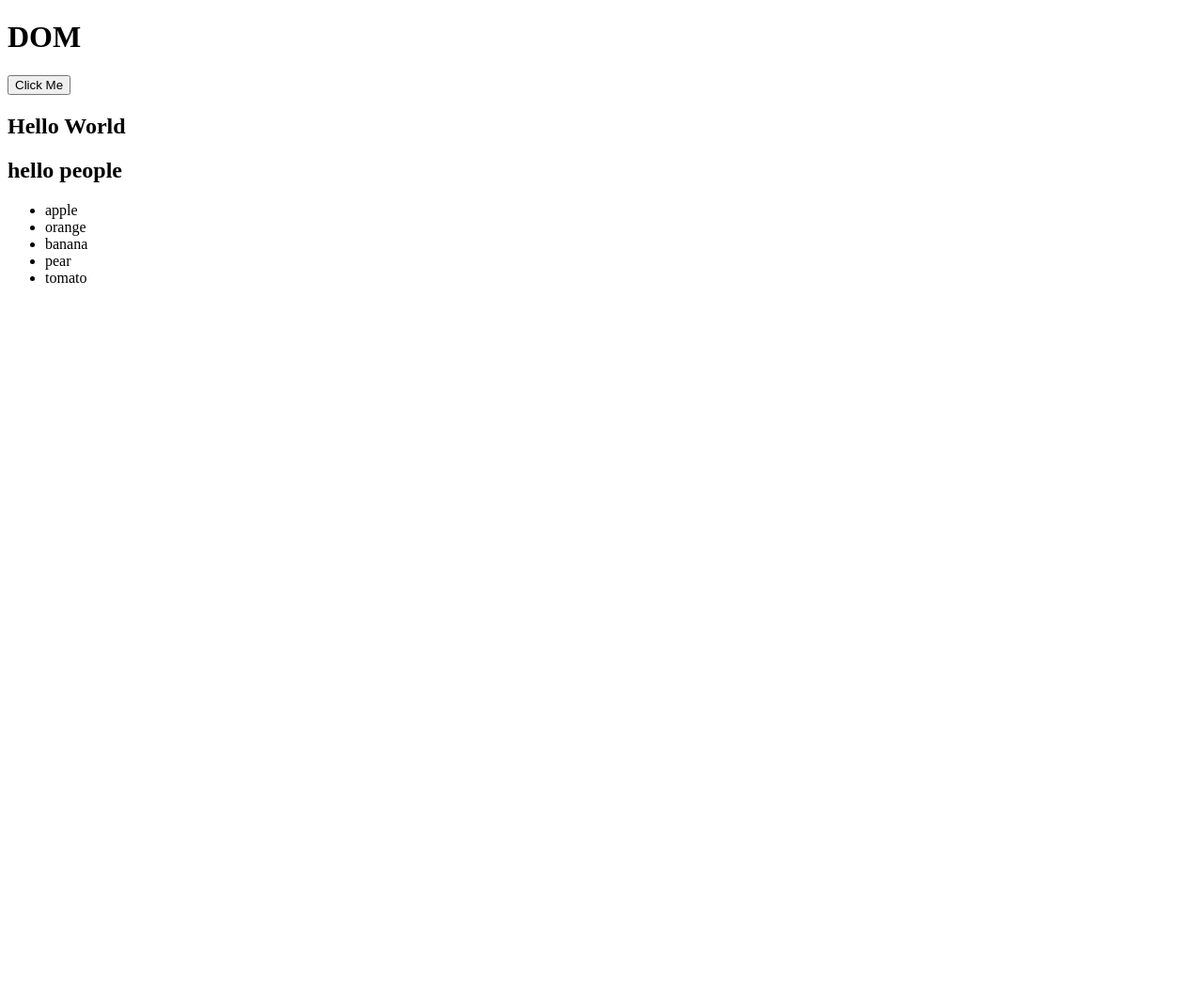
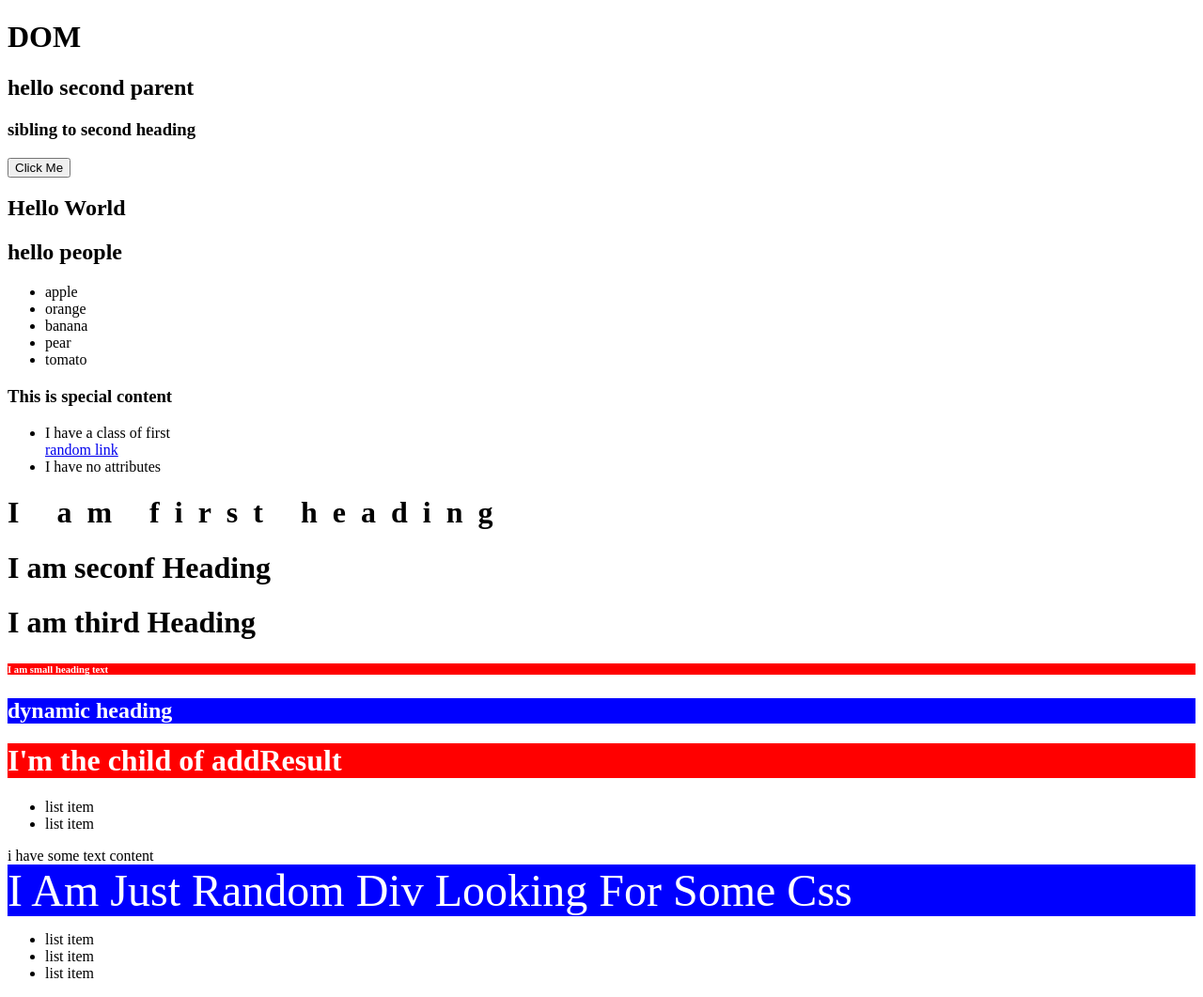
Before and after one commit to er-mm/JS, a website: page DOM/index.html in a window 1280 px wide. Shown: the whole page at 94% size. Before the commit the page ends 800 px from the top, so only its background shows below. Drawn offline with Linux system fonts and the light colour scheme.

Commit message:
all about DOM

```diff
--- a/DOM/index.html
+++ b/DOM/index.html
@@ -5,23 +5,77 @@
     <meta http-equiv="X-UA-Compatible" content="IE=edge" />
     <meta name="viewport" content="width=device-width, initial-scale=1.0" />
     <title>Document</title>
+    <style>
+      .colors {
+        background: red;
+        color: white;
+      }
+      .text {
+        font-size: 2rem;
+        letter-spacing: 1rem;
+      }
+      .red {
+        background: red;
+        color: white;
+      }
+      .blue {
+        background: blue;
+        color: white;
+      }
+      .cssTitle {
+        background: blue;
+        color: white;
+        font-size: 3rem;
+        text-transform: capitalize;
+      }
+    </style>
   </head>
   <body>
     <h1 id="title">DOM</h1>
-    <div id="generalConcept"></div>
+    <div id="parent">
+      <h1>hello parent</h1>
+      <div class="secondParent">
+        <h2>hello second parent</h2>
+        <h3>sibling to second heading</h3>
+      </div>
+    </div>
 
     <button id="btn">Click Me</button>
 
     <h2>Hello World</h2>
     <h2>hello people</h2>
     <ul id="result">
-      <li class="special">apple</li>
+      <li class="special first">apple</li>
       <li>orange</li>
       <li class="special">banana</li>
       <li>pear</li>
-      <li class="special last">tomato</li>
+      <li class="special last" id="last">tomato</li>
     </ul>
+    <h3 id="special">This is special content</h3>
+    <!-- Methods -->
+    <!--get set attributes-->
+    <ul>
+      <li class="mfirst" id="mspecial">I have a class of first</li>
+      <a href="first.html" id="link">random link</a>
+      <li>I have no attributes</li>
+    </ul>
+    <!--add css classes dynamically-->
+    <h1 id="firstH" class="text">I am first heading</h1>
+    <h1 id="secondH">I am seconf Heading</h1>
+    <h1 id="thirdH">I am third Heading</h1>
+    <!--Adding Elements dynamically-->
+    <div id="addResult">
+      <h1 class="red">I'm the child of addResult</h1>
+    </div>
+    <!--iinnerHTML-->
+    <ul id="innerFirst">
+      <li class="innerItem">list item</li>
+      <li>list item</li>
+    </ul>
+    <div id="innerSecond">i have some text content</div>
+    <!--CSS-->
+    <div class="cssRandom">I am just random div looking for some css</div>
     <!-- Javascript -->
-    <script src="navigateTheDom.js"></script>
+    <script src="methods.js"></script>
   </body>
 </html>
--- /dev/null
+++ b/DOM/methods.js
@@ -0,0 +1,127 @@
+// get/set Attribute
+
+// const mfirst = document.querySelector(".mfirst");
+// const idVal = mfirst.getAttribute("id");
+// // console.log(idVal);
+
+// const link = document.getElementById("link");
+// const showLink = link.getAttribute("href");
+// console.log(showLink);
+
+// const last = link.nextElementSibling;
+// console.log(last);
+// last.setAttribute("class", "mfirst");
+// last.textContent = "I also have a class of first";
+// console.log(last);
+
+// const links = document.querySelectorAll(".mfirst");
+// console.log(links);
+
+//___________________________________________________
+// add css classes dynamically
+// className, classList
+
+// const firstH = document.getElementById("firstH");
+// const secondH = document.getElementById("secondH");
+// const thirdH = document.getElementById("thirdH");
+
+// const classVal = firstH.className;
+// console.log(classVal);
+
+// secondH.className = "colors text";
+// // another way to add both classes is classList
+
+// // thirdH.classList.add("colors");
+// // thirdH.classList.add("text");
+
+// // or
+
+// thirdH.classList.add("text", "colors");
+
+// const thirdClassValue = thirdH.classList;
+// console.log(thirdClassValue);
+
+// // remove any class
+// thirdH.classList.remove("text");
+
+// // to check if the element has class
+// let result = thirdH.classList.contains("colors");
+// if (result) console.log("hello World");
+// else console.log("does not have class");
+
+//_________________________________________________
+// add elements
+// createElement('element'), createTextNode('text content'), element.appendChild(childElement)
+
+const result = document.querySelector("#addResult");
+
+// create empty element
+
+const bodyDiv = document.createElement("div");
+// create textNode
+const text = document.createTextNode("a simple body div");
+
+// set text to bodyDiv
+bodyDiv.appendChild(text);
+
+// now append bodyDiv to document body
+// document.body.appendChild(bodyDiv);
+
+// now we do the same with result
+// check what the result has
+console.log(result.children);
+
+const heading = document.createElement("h2");
+const headingText = document.createTextNode("dynamic heading");
+heading.appendChild(headingText);
+heading.classList.add("blue");
+// result.appendChild(heading);
+
+//__________________________________________________
+// insertBefore('element','location')
+document.body.insertBefore(bodyDiv, result);
+const first = document.querySelector(".red");
+result.insertBefore(heading, first);
+
+//__________________________________________________
+// replaceChild('new','old')
+
+const smallHead = document.createElement("h6");
+const smallText = document.createTextNode("I am small heading text");
+smallHead.classList.add("red");
+smallHead.appendChild(smallText);
+document.body.replaceChild(smallHead, bodyDiv);
+
+//__________________________________________________
+// remove, removeChild
+const res = document.querySelector("#parent");
+// res.remove();
+const head = res.querySelector("h1");
+res.removeChild(head);
+
+//__________________________________________________
+// innerHTML, textContent
+const list = document.getElementById("innerFirst");
+const div = document.getElementById("innerSecond");
+const item = document.querySelector(".innerItem");
+console.log(div.textContent);
+console.log(list.innerHTML);
+console.log(list.textContent);
+
+const ul = document.createElement("ul");
+ul.innerHTML = `<li class="innerItem">list item</li>
+      <li>list item</li><li>list item</li>`;
+document.body.appendChild(ul);
+
+//__________________________________________________
+// CSS
+
+const random = document.querySelector(".cssRandom");
+console.log(random.style);
+
+// random.style.backgroundColor = "blue";
+// random.style.color = "white";
+// random.style.fontSize = "3rem";
+// random.style.textTransform = "capitalize";
+
+random.classList.add("cssTitle");
```
Also changed, not shown: DOM/navigateTheDom.js (+56 -0 lines), Events/index.html (added, +13 -0 lines), DOM/README.md, Events/README.md (added), Events/app.js (added).
